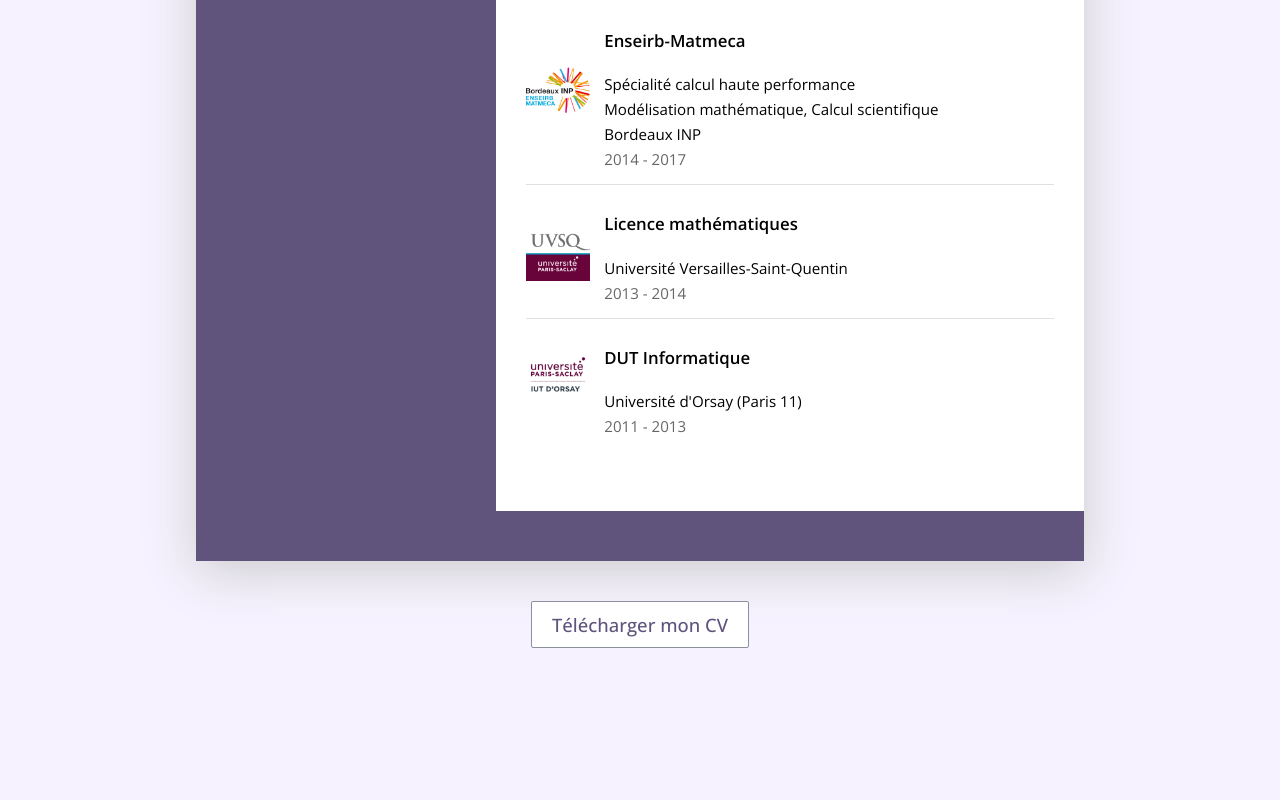
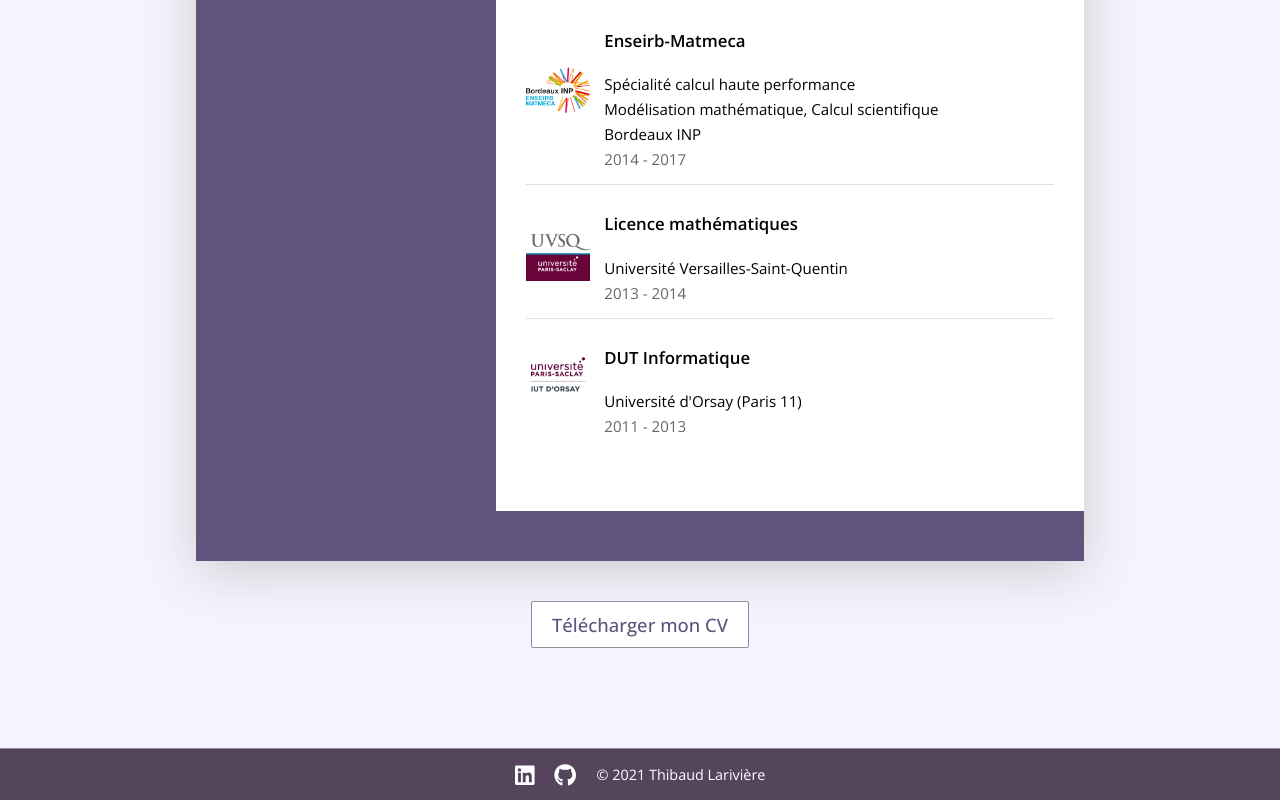
Before and after one commit to tlariviere/portfolio, a React (Create React App) app: page / in a window 1280 px wide. Shown: the part 1614-2414 px from the top of the page. Before the commit the page ends 2362 px from the top, so only its background shows below. Built offline with nearby package versions, Linux system fonts and the light colour scheme.

Commit message:
Add footer

```diff
--- /dev/null
+++ b/src/components/Footer.module.scss
@@ -0,0 +1,27 @@
+@import "../styles/globals.scss";
+
+.Footer {
+  background-color: $darkPurpleAlt;
+  border-top: 1px solid $grey;
+  color: white;
+
+  .Container {
+    padding: 10px;
+
+    > div {
+      display: flex;
+      gap: 20px;
+      align-items: center;
+      justify-content: center;
+
+      .SocialNetwork {
+        color: white;
+        font-size: 1.4em;
+
+        &:hover {
+          color: $lightPurpleAlt;
+        }
+      }
+    }
+  }
+}
--- /dev/null
+++ b/src/components/Footer.tsx
@@ -0,0 +1,40 @@
+import type { IconProp } from "@fortawesome/fontawesome-svg-core";
+
+import React from "react";
+import { FontAwesomeIcon } from "@fortawesome/react-fontawesome";
+import { faLinkedin, faGithub } from "@fortawesome/free-brands-svg-icons";
+
+import styles from "./Footer.module.scss";
+
+interface SocialNetworkProps {
+  icon: IconProp;
+  href: string;
+}
+
+const SocialNetwork: React.FC<SocialNetworkProps> = ({ icon, href }) => (
+  <a
+    className={styles.SocialNetwork}
+    href={href}
+    target="_blank"
+    rel="noreferrer"
+  >
+    <FontAwesomeIcon icon={icon} />
+  </a>
+);
+
+const Footer: React.FC = () => (
+  <footer className={styles.Footer}>
+    <div className={styles.Container}>
+      <div>
+        <SocialNetwork
+          icon={faLinkedin}
+          href="https://www.linkedin.com/in/thibaud-larivi%C3%A8re-0451655b/"
+        />
+        <SocialNetwork icon={faGithub} href="https://github.com/tlariviere" />
+        <p>&copy; {new Date().getFullYear()} Thibaud Larivière</p>
+      </div>
+    </div>
+  </footer>
+);
+
+export default Footer;
--- a/src/containers/App.tsx
+++ b/src/containers/App.tsx
@@ -3,6 +3,7 @@ import { BrowserRouter } from "react-router-dom";
 
 import Header from "../components/Header";
 import CV from "./CV";
+import Footer from "../components/Footer";
 import styles from "./App.module.scss";
 
 const App: React.FC = () => {
@@ -11,6 +12,7 @@ const App: React.FC = () => {
       <div className={styles.App}>
         <Header />
         <CV />
+        <Footer />
       </div>
     </BrowserRouter>
   );
```
